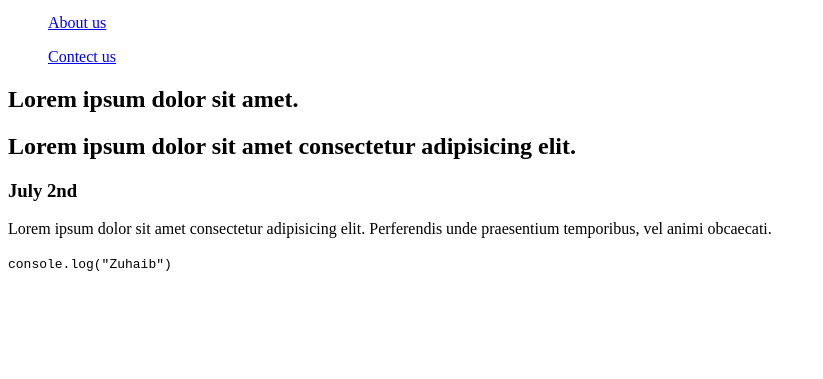
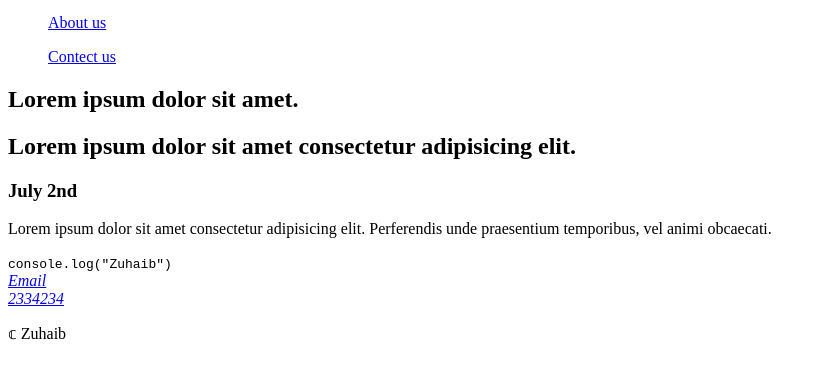
Before and after one commit to Zuhaib-malik/LearningWebDev, a plain HTML site: page HTML/learning/sementic.html in a window 1280 px wide. Shown: the part 147-526 px from the top of the page, without its empty margins (0-823 px from the left). Drawn offline with Linux system fonts and the light colour scheme.

Commit message:
updated practice directory

```diff
--- a/HTML/learning/sementic.html
+++ b/HTML/learning/sementic.html
@@ -32,5 +32,12 @@
         </hgroup>
 
     </article>
+    <footer>
+        <address>
+            <a href="email:abc@gmial.com">Email</a><br>
+            <a href="tele:2334234">2334234</a>
+        </address>
+        <p>&copf; Zuhaib</p>
+    </footer>
 </body>
 </html>
```
